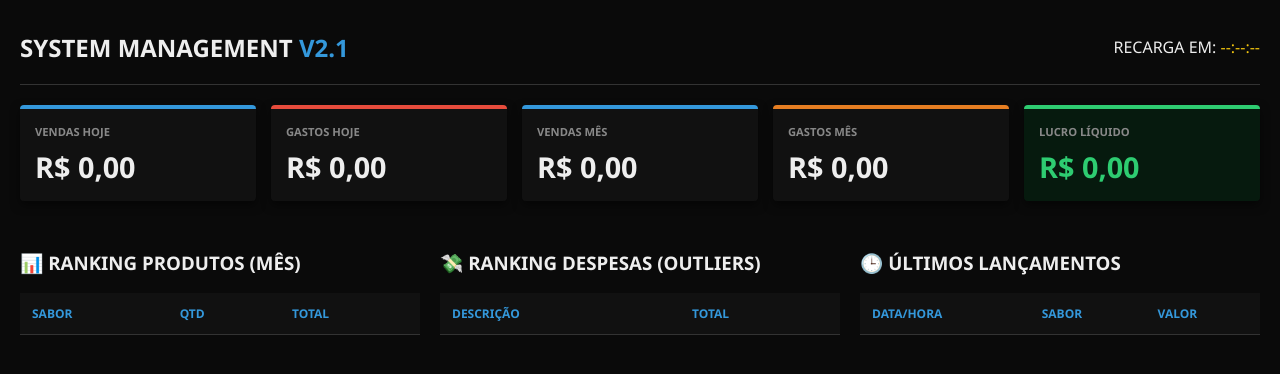
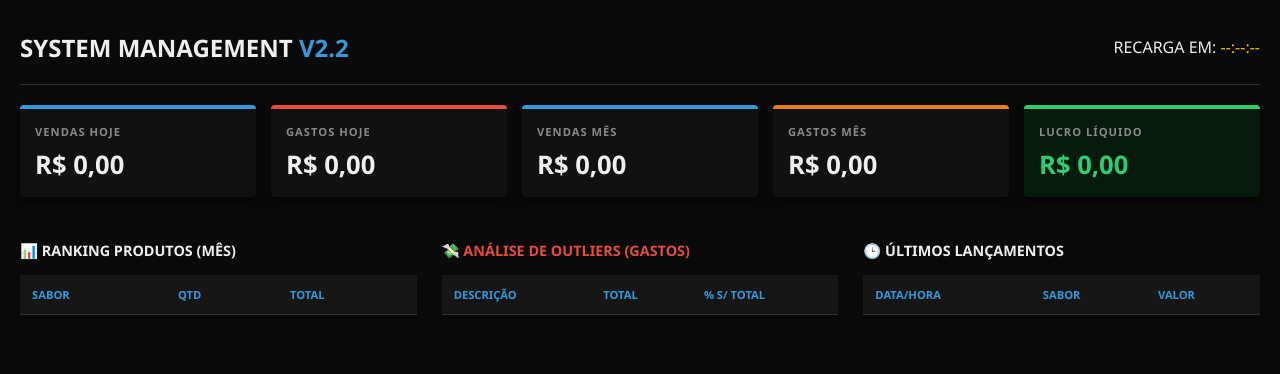
Before and after one commit to Acmsilva1/vendas, a FastAPI app: page / in a window 1280 px wide. Shown: the top 374 px of the page. Run offline with FastAPI, Linux system fonts and the light colour scheme; lists and menus that the app fills with data are empty.

Commit message:
Update index.html

```diff
--- a/templates/index.html
+++ b/templates/index.html
@@ -2,60 +2,177 @@
 <html lang="pt-br">
 <head>
     <meta charset="UTF-8">
+    <meta name="viewport" content="width=device-width, initial-scale=1.0">
     <title>Business Intel | André TI</title>
     <style>
-        :root { --bg: #0a0a0a; --card: #111; --border: #333; --accent: #3498db; --green: #2ecc71; --red: #e74c3c; }
-        body { font-family: 'Segoe UI', sans-serif; background: var(--bg); color: #eee; margin: 0; padding: 20px; }
-        .header { display: flex; justify-content: space-between; align-items: center; border-bottom: 1px solid var(--border); padding-bottom: 10px; margin-bottom: 20px; }
-        .grid-main { display: grid; grid-template-columns: repeat(auto-fit, minmax(200px, 1fr)); gap: 15px; margin-bottom: 30px; }
-        .card { background: var(--card); border-top: 4px solid var(--accent); padding: 15px; border-radius: 4px; box-shadow: 0 4px 10px rgba(0,0,0,0.5); }
-        .card h3 { font-size: 0.7rem; color: #888; margin: 0; text-transform: uppercase; }
-        .valor { font-size: 1.8rem; font-weight: bold; margin-top: 8px; }
+        :root {
+            --bg: #0a0a0a;
+            --card: #111;
+            --border: #333;
+            --accent: #3498db;
+            --green: #2ecc71;
+            --red: #e74c3c;
+            --yellow: #f1c40f;
+        }
 
-        .tables-container { display: grid; grid-template-columns: repeat(auto-fit, minmax(300px, 1fr)); gap: 20px; }
-        table { width: 100%; border-collapse: collapse; background: var(--card); font-size: 0.85rem; }
-        th, td { padding: 12px; text-align: left; border-bottom: 1px solid var(--border); }
-        th { color: var(--accent); text-transform: uppercase; font-size: 0.75rem; }
+        body {
+            font-family: 'Segoe UI', Tahoma, Geneva, Verdana, sans-serif;
+            background: var(--bg);
+            color: #eee;
+            margin: 0;
+            padding: 20px;
+        }
+
+        .header {
+            display: flex;
+            justify-content: space-between;
+            align-items: center;
+            border-bottom: 1px solid var(--border);
+            padding-bottom: 10px;
+            margin-bottom: 20px;
+        }
+
+        .grid-main {
+            display: grid;
+            grid-template-columns: repeat(auto-fit, minmax(180px, 1fr));
+            gap: 15px;
+            margin-bottom: 30px;
+        }
+
+        .card {
+            background: var(--card);
+            border-top: 4px solid var(--accent);
+            padding: 15px;
+            border-radius: 4px;
+            box-shadow: 0 4px 10px rgba(0,0,0,0.5);
+        }
+
+        .card h3 {
+            font-size: 0.7rem;
+            color: #888;
+            margin: 0;
+            text-transform: uppercase;
+            letter-spacing: 1px;
+        }
+
+        .valor {
+            font-size: 1.6rem;
+            font-weight: bold;
+            margin-top: 8px;
+        }
+
+        .tables-container {
+            display: grid;
+            grid-template-columns: repeat(auto-fit, minmax(300px, 1fr));
+            gap: 25px;
+        }
+
+        h3.table-title {
+            font-size: 0.9rem;
+            margin-bottom: 15px;
+            display: flex;
+            align-items: center;
+            gap: 8px;
+        }
+
+        table {
+            width: 100%;
+            border-collapse: collapse;
+            background: var(--card);
+            font-size: 0.85rem;
+        }
+
+        th, td {
+            padding: 12px;
+            text-align: left;
+            border-bottom: 1px solid var(--border);
+        }
+
+        th {
+            color: var(--accent);
+            text-transform: uppercase;
+            font-size: 0.7rem;
+            background: #161616;
+        }
+
         tr:hover { background: #181818; }
-        .outlier { color: var(--red); font-weight: bold; }
+
+        /* Estilo para Outliers */
+        .row-outlier {
+            background: #2d0a0a !important;
+            border-left: 4px solid var(--red);
+        }
+
+        .badge-outlier {
+            color: var(--red);
+            font-weight: bold;
+        }
+
+        .text-muted { color: #666; font-size: 0.75rem; }
     </style>
 </head>
 <body>
+
     <div class="header">
-        <h2 style="margin:0;">SYSTEM MANAGEMENT <span style="color:var(--accent)">V2.1</span></h2>
-        <p>RECARGA EM: <span id="time" style="color:#f1c40f;">--:--:--</span></p>
+        <h2 style="margin:0;">SYSTEM MANAGEMENT <span style="color:var(--accent)">V2.2</span></h2>
+        <p>RECARGA EM: <span id="time" style="color:var(--yellow);">--:--:--</span></p>
     </div>
 
     <div class="grid-main">
-        <div class="card" style="border-top-color: var(--accent);"><h3>Vendas Hoje</h3><div class="valor" id="v_hoje">R$ 0,00</div></div>
-        <div class="card" style="border-top-color: var(--red);"><h3>Gastos Hoje</h3><div class="valor" id="g_hoje">R$ 0,00</div></div>
-        <div class="card" style="border-top-color: var(--accent);"><h3>Vendas Mês</h3><div class="valor" id="v_mes">R$ 0,00</div></div>
-        <div class="card" style="border-top-color: #e67e22;"><h3>Gastos Mês</h3><div class="valor" id="g_mes">R$ 0,00</div></div>
-        <div class="card" style="border-top-color: var(--green); background: #061a0e;"><h3>Lucro Líquido</h3><div class="valor" id="lucro" style="color:var(--green)">R$ 0,00</div></div>
+        <div class="card" style="border-top-color: var(--accent);">
+            <h3>Vendas Hoje</h3>
+            <div class="valor" id="v_hoje">R$ 0,00</div>
+        </div>
+        <div class="card" style="border-top-color: var(--red);">
+            <h3>Gastos Hoje</h3>
+            <div class="valor" id="g_hoje">R$ 0,00</div>
+        </div>
+        <div class="card" style="border-top-color: var(--accent);">
+            <h3>Vendas Mês</h3>
+            <div class="valor" id="v_mes">R$ 0,00</div>
+        </div>
+        <div class="card" style="border-top-color: #e67e22;">
+            <h3>Gastos Mês</h3>
+            <div class="valor" id="g_mes">R$ 0,00</div>
+        </div>
+        <div class="card" style="border-top-color: var(--green); background: #061a0e;">
+            <h3>Lucro Líquido</h3>
+            <div class="valor" id="lucro" style="color:var(--green)">R$ 0,00</div>
+        </div>
     </div>
 
     <div class="tables-container">
+
         <div>
-            <h3>📊 RANKING PRODUTOS (MÊS)</h3>
+            <h3 class="table-title">📊 RANKING PRODUTOS (MÊS)</h3>
             <table id="tab-sabores">
-                <thead><tr><th>Sabor</th><th>Qtd</th><th>Total</th></tr></thead>
+                <thead>
+                    <tr><th>Sabor</th><th>Qtd</th><th>Total</th></tr>
+                </thead>
                 <tbody></tbody>
             </table>
         </div>
+
         <div>
-            <h3>💸 RANKING DESPESAS (OUTLIERS)</h3>
+            <h3 class="table-title" style="color: var(--red);">💸 ANÁLISE DE OUTLIERS (GASTOS)</h3>
             <table id="tab-despesas">
-                <thead><tr><th>Descrição</th><th>Total</th></tr></thead>
+                <thead>
+                    <tr><th>Descrição</th><th>Total</th><th>% s/ Total</th></tr>
+                </thead>
                 <tbody></tbody>
             </table>
         </div>
+
         <div>
-            <h3>🕒 ÚLTIMOS LANÇAMENTOS</h3>
+            <h3 class="table-title">🕒 ÚLTIMOS LANÇAMENTOS</h3>
             <table id="tab-vendas">
-                <thead><tr><th>Data/Hora</th><th>Sabor</th><th>Valor</th></tr></thead>
+                <thead>
+                    <tr><th>Data/Hora</th><th>Sabor</th><th>Valor</th></tr>
+                </thead>
                 <tbody></tbody>
             </table>
         </div>
+
     </div>
 
     <script>
@@ -63,8 +180,15 @@
             try {
                 const res = await fetch('/api/status');
                 const d = await res.json();
+
+                if (d.erro) {
+                    console.error("Erro no Backend:", d.erro);
+                    return;
+                }
+
                 const fmt = (v) => v.toLocaleString('pt-BR', { style: 'currency', currency: 'BRL' });
 
+                // Atualizar Cards Principais
                 document.getElementById('v_hoje').innerText = fmt(d.vendas_hoje);
                 document.getElementById('g_hoje').innerText = fmt(d.gastos_hoje);
                 document.getElementById('v_mes').innerText = fmt(d.vendas_mes);
@@ -72,20 +196,46 @@
                 document.getElementById('lucro').innerText = fmt(d.lucro_mes);
                 document.getElementById('time').innerText = d.ultima_atualizacao;
 
+                // Tabela de Sabores
                 document.querySelector('#tab-sabores tbody').innerHTML = d.ranking_sabores.map(s => `
-                    <tr><td>${s.SABORES}</td><td>${s.quantidade}</td><td>${fmt(s.vendas)}</td></tr>
+                    <tr>
+                        <td>${s.SABORES}</td>
+                        <td>${s.quantidade}</td>
+                        <td>${fmt(s.vendas)}</td>
+                    </tr>
                 `).join('');
 
-                document.querySelector('#tab-despesas tbody').innerHTML = d.ranking_despesas.map(g => `
-                    <tr class="${g.total > 150 ? 'outlier' : ''}"><td>${g.DESCRIÇÃO}</td><td>${fmt(g.total)}</td></tr>
+                // Tabela de Despesas com Lógica de Outlier
+                document.querySelector('#tab-despesas tbody').innerHTML = d.ranking_despesas.map(g => {
+                    const isOutlier = g.pct > 20; // Destaque se representar > 20% do gasto total
+                    return `
+                        <tr class="${isOutlier ? 'row-outlier' : ''}">
+                            <td>${g.DESCRIÇÃO}</td>
+                            <td>${fmt(g.total)}</td>
+                            <td class="${isOutlier ? 'badge-outlier' : ''}">${g.pct.toFixed(2)}%</td>
+                        </tr>
+                    `;
+                }).join('');
+
+                // Tabela de Últimas Vendas
+                document.querySelector('#tab-vendas tbody').innerHTML = d.ultimas_vendas.map(v => `
+                    <tr>
+                        <td class="text-muted">${v['DATA E HORA']}</td>
+                        <td>${v.SABORES}</td>
+                        <td style="color: var(--green)">${fmt(v['VALOR DA VENDA'])}</td>
+                    </tr>
                 `).join('');
 
-                document.querySelector('#tab-vendas tbody').innerHTML = d.ultimas_vendas.map(v => `
-                    <tr><td>${v['DATA E HORA']}</td><td>${v.SABORES}</td><td>${fmt(v['VALOR DA VENDA'])}</td></tr>
-                `).join('');
-            } catch (e) { console.error("Erro na atualização:", e); }
+            } catch (e) {
+                console.error("Falha na conexão com a API:", e);
+            }
         }
-        setInterval(update, 30000); update();
+
+        // Atualização automática a cada 30 segundos
+        setInterval(update, 30000);
+
+        // Executa ao carregar a página
+        update();
     </script>
 </body>
 </html>
```
